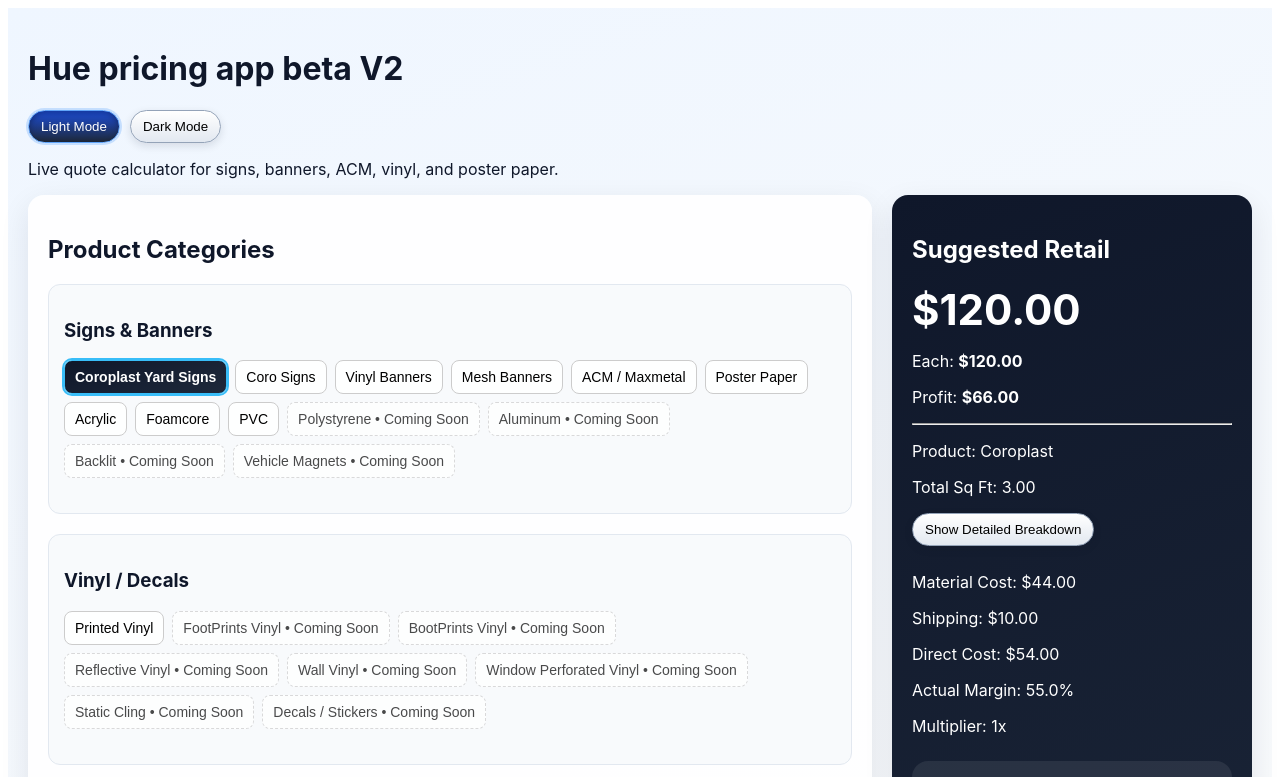
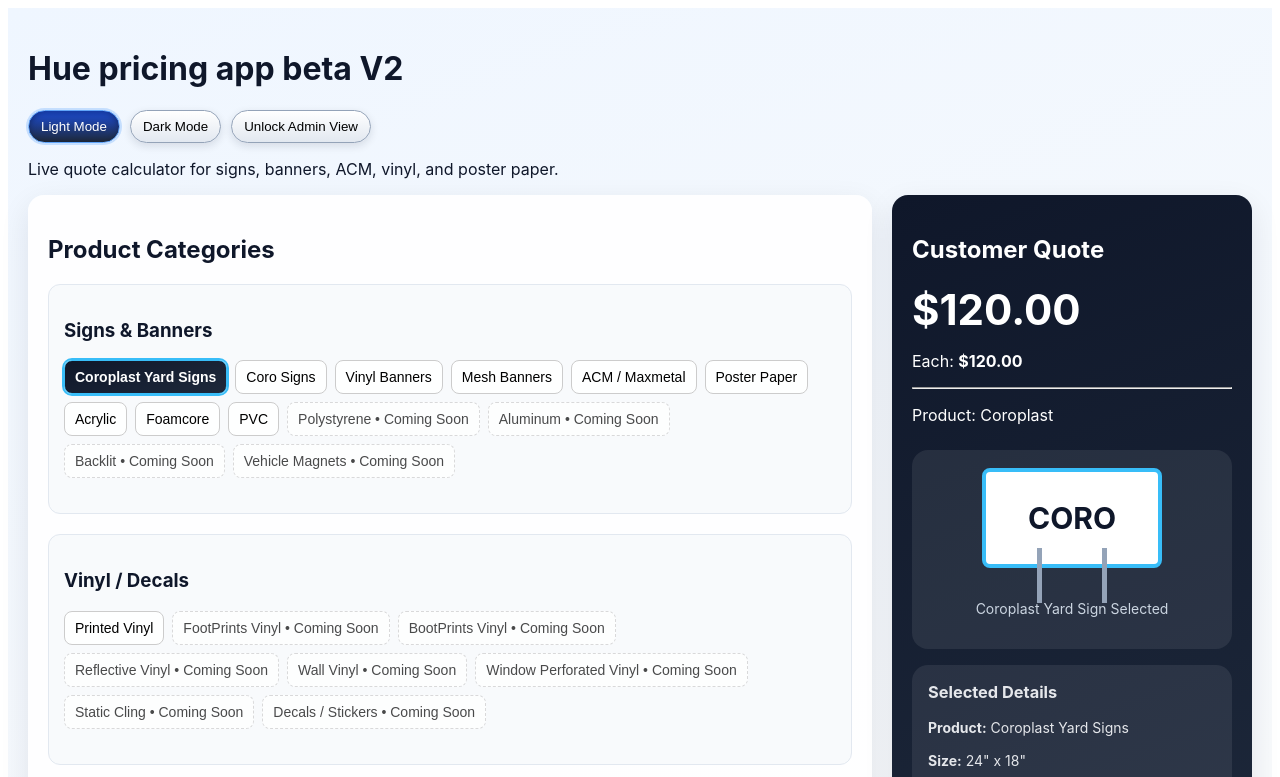
Before and after one commit to huegpx2008/hue-sign-pricing-app, a Next.js app: page / in a window 1280 px wide. Shown: the top 777 px of the page. Built offline with nearby package versions, Linux system fonts and the light colour scheme.

Commit message:
Add customer/admin view toggle for pricing visibility

```diff
--- a/app/page.js
+++ b/app/page.js
@@ -76,6 +76,7 @@ export default function Page() {
   const [pvcRush, setPvcRush] = useState(false);
   const [pvcCustomCut, setPvcCustomCut] = useState(false);
   const [theme, setTheme] = useState("light");
+  const [isAdminView, setIsAdminView] = useState(false);
   const [showBreakdown, setShowBreakdown] = useState(false);
   const [presetProduct, setPresetProduct] = useState("coro");
   const [dtfSummary, setDtfSummary] = useState(null);
@@ -91,6 +92,29 @@ export default function Page() {
   useEffect(() => {
     if (typeof window !== "undefined") localStorage.setItem("hue-theme", theme);
   }, [theme]);
+
+  useEffect(() => {
+    if (typeof window === "undefined") return;
+    setIsAdminView(localStorage.getItem("hue-admin-view") === "true");
+  }, []);
+
+  const unlockAdminView = () => {
+    if (typeof window === "undefined") return;
+    const entered = window.prompt("Enter admin password");
+    if (entered === "HUE2026") {
+      setIsAdminView(true);
+      localStorage.setItem("hue-admin-view", "true");
+    } else if (entered !== null) {
+      window.alert("Incorrect password.");
+    }
+  };
+
+  const lockAdminView = () => {
+    if (typeof window === "undefined") return;
+    setIsAdminView(false);
+    setShowBreakdown(false);
+    localStorage.removeItem("hue-admin-view");
+  };
 
   useEffect(() => {
     const linked = activeProduct && presetGroups[activeProduct] ? activeProduct : "coro";
@@ -315,7 +339,7 @@ export default function Page() {
       useDesignFee ? `Design Fee: ${money(num(designFee))}` : null,
       useSetupFee ? `Setup Fee: ${money(num(setupFee))}` : null,
       num(delivery) > 0 ? `Delivery/Install: ${money(num(delivery))}` : null,
-      num(multiplier, 1) !== 1 ? `Multiplier: ${num(multiplier, 1)}x` : null,
+      isAdminView && num(multiplier, 1) !== 1 ? `Multiplier: ${num(multiplier, 1)}x` : null,
     ].filter(Boolean),
   };
 
@@ -461,6 +485,11 @@ export default function Page() {
       <div className="themeToggle">
         <button className={`modeBtn ${theme === "light" ? "active" : ""}`} onClick={() => setTheme("light")}>Light Mode</button>
         <button className={`modeBtn ${theme === "dark" ? "active" : ""}`} onClick={() => setTheme("dark")}>Dark Mode</button>
+        {isAdminView ? (
+          <button className="modeBtn" onClick={lockAdminView}>Lock Admin View</button>
+        ) : (
+          <button className="modeBtn" onClick={unlockAdminView}>Unlock Admin View</button>
+        )}
       </div>
       <p>Live quote calculator for signs, banners, ACM, vinyl, and poster paper.</p>
 
@@ -582,9 +611,9 @@ export default function Page() {
               <Field label="Quantity" value={qty} setValue={setQty} />
               <Field label="Width Inches" value={width} setValue={setWidth} />
               <Field label="Height Inches" value={height} setValue={setHeight} />
-              <Field label="Margin %" value={margin} setValue={setMargin} />
+              {isAdminView && <Field label="Margin %" value={margin} setValue={setMargin} />}
               <Field label="Delivery / Install" value={delivery} setValue={setDelivery} />
-              <Field label="Price Multiplier" value={multiplier} setValue={setMultiplier} />
+              {isAdminView && <Field label="Price Multiplier" value={multiplier} setValue={setMultiplier} />}
             </div>
           )}
 
@@ -612,6 +641,7 @@ export default function Page() {
           showBreakdown={showBreakdown}
           setShowBreakdown={setShowBreakdown}
           dtfSummary={dtfSummary}
+          isAdminView={isAdminView}
         />
       </div>
     </main>
--- a/components/PricingSummary.js
+++ b/components/PricingSummary.js
@@ -18,6 +18,7 @@ export default function PricingSummary({
   showBreakdown,
   setShowBreakdown,
   dtfSummary,
+  isAdminView,
 }) {
   const isDtf = activeProduct === "dtfTransfers" && dtfSummary;
   const isScreenPrint = activeProduct === "screenPrinting" && dtfSummary;
@@ -26,15 +27,15 @@ export default function PricingSummary({
   return (
     <>
       <aside className="summary sticky">
-        <h2>Suggested Retail</h2>
+        <h2>{isAdminView ? "Suggested Retail" : "Customer Quote"}</h2>
         <div style={{ fontSize: 42, fontWeight: "bold" }}>{money(summaryCalc.retail)}</div>
         {!(isScreenPrint && (dtfSummary.lineItems || []).length > 1) && <p>Each: <strong>{money(summaryCalc.each)}</strong></p>}
-        <p>Profit: <strong>{money(summaryCalc.profit)}</strong></p>
+        {isAdminView && <p>Profit: <strong>{money(summaryCalc.profit)}</strong></p>}
         <hr />
         <p>Product: {isDtf ? "DTF Transfers" : isScreenPrint ? "Screen Printing" : calc.label}</p>
-        {!isDtf && !isScreenPrint && <p>Total Sq Ft: {calc.totalSqFt?.toFixed(2)}</p>}
+        {!isDtf && !isScreenPrint && isAdminView && <p>Total Sq Ft: {calc.totalSqFt?.toFixed(2)}</p>}
 
-        <button className="modeBtn" style={{ marginBottom: 10 }} onClick={() => setShowBreakdown((v) => !v)}>{showBreakdown ? "Hide" : "Show"} Detailed Breakdown</button>
+        {isAdminView && <button className="modeBtn" style={{ marginBottom: 10 }} onClick={() => setShowBreakdown((v) => !v)}>{showBreakdown ? "Hide" : "Show"} Detailed Breakdown</button>}
 
         {!isDtf && showBreakdown && calc.actualTotalSqFt !== undefined && <p>Actual Sq Ft: {calc.actualTotalSqFt.toFixed(2)}</p>}
         {!isDtf && showBreakdown && calc.effectiveSqFtEach !== undefined && <p>Effective Sq Ft Each: {showBreakdown && calc.effectiveSqFtEach.toFixed(2)}</p>}
@@ -55,7 +56,7 @@ export default function PricingSummary({
         {showBreakdown && calc.piecesPerSheet !== undefined && <p>Pieces Per Sheet: {showBreakdown && calc.piecesPerSheet}</p>}
         {showBreakdown && calc.sheetLayout !== undefined && <p>Sheet Layout: {showBreakdown && calc.sheetLayout}</p>}
         {showBreakdown && calc.costPerPiece !== undefined && <p>Cost Per Piece: {money(calc.costPerPiece)}</p>}
-        <p>Material Cost: {money(summaryCalc.materialCost)}</p>
+        {isAdminView && <p>Material Cost: {money(summaryCalc.materialCost)}</p>}
         {calc.standOffQty !== undefined && calc.standOffQty > 0 && (
           <>
             <p>Stand-Off Qty: {calc.standOffQty} ({calc.standOffColor})</p>
@@ -63,11 +64,11 @@ export default function PricingSummary({
             <p>Stand-Off Retail Charge: {money(calc.standOffRetailCharge)}</p>
           </>
         )}
-        <p>Shipping: {money(summaryCalc.shipping)}</p>
-        <p>Direct Cost: {money(summaryCalc.cost)}</p>
-        <p>Actual Margin: {summaryCalc.margin.toFixed(1)}%</p>
-        <p>Multiplier: {num(multiplier, 1)}x</p>
-        {isDtf && (
+        {isAdminView && <p>Shipping: {money(summaryCalc.shipping)}</p>}
+        {isAdminView && <p>Direct Cost: {money(summaryCalc.cost)}</p>}
+        {isAdminView && <p>Actual Margin: {summaryCalc.margin.toFixed(1)}%</p>}
+        {isAdminView && <p>Multiplier: {num(multiplier, 1)}x</p>}
+        {isAdminView && isDtf && (
           <>
             {showBreakdown && (
               <>
@@ -117,13 +118,8 @@ export default function PricingSummary({
                 <p><strong>Color:</strong> {li.color || "Not selected"}</p>
                 <p><strong>Sizes:</strong> {Object.entries(li.sizeQty || {}).filter(([,v]) => Number(v) > 0).map(([k,v]) => `${k}:${v}`).join(", ") || "None"}</p>
                 <p><strong>Total Qty:</strong> {li.totalQty}</p>
-                <p><strong>CASE_PRICE (avg):</strong> {money(li.casePrice || 0)}</p>
-                <p><strong>Product Markup %:</strong> {li.productMarkupPercent || dtfSummary.productMarkupPercent}%</p>
-                <p><strong>Marked-up Garment Price:</strong> {money(li.markedUpGarmentPrice || 0)} /shirt</p>
-                <p><strong>Garment Direct:</strong> {money(li.garmentCost)}</p>
-                <p><strong>Garment Retail:</strong> {money(li.garmentRetail)}</p>
-                <p><strong>Print Charge Allocation:</strong> {money(li.printChargeAllocated || 0)}</p>
-                <p><strong>Setup Fee Allocation:</strong> Separate fee</p>
+                {isAdminView && <p><strong>CASE_PRICE (avg):</strong> {money(li.casePrice || 0)}</p>}
+                {isAdminView && <p><strong>Product Markup %:</strong> {li.productMarkupPercent || dtfSummary.productMarkupPercent}%</p>}
                 <p><strong>Final Retail Subtotal:</strong> {money(li.finalRetailSubtotal || 0)}</p>
                 <p><strong>Print Charge Per Shirt:</strong> {money(li.printChargePerShirt || 0)}</p>
                 <p><strong>Final Retail Per Shirt:</strong> {money(li.retailPerShirt || 0)}</p>
@@ -134,13 +130,12 @@ export default function PricingSummary({
               <p key={`${pl.id}-${idx}`}><strong>{pl.name}:</strong> {pl.colors} colors • {pl.pricingType} • {money(pl.pricePerPrint)}/print • {money(pl.subtotal)}</p>
             ))}
             <p><strong>Artwork/Setup Fee:</strong> {money(dtfSummary.setupFee)}</p>
-            <p><strong>Apparel Direct Cost:</strong> {money(dtfSummary.apparelDirectCost)}</p>
+            {isAdminView && <p><strong>Apparel Direct Cost:</strong> {money(dtfSummary.apparelDirectCost)}</p>}
             <p><strong>Apparel Retail Subtotal:</strong> {money(dtfSummary.apparelRetailSubtotal)}</p>
             <p><strong>Print Charge Subtotal:</strong> {money(dtfSummary.printChargeSubtotal)}</p>
-            <p><strong>Direct Cost:</strong> {money(dtfSummary.cost)}</p>
             <p><strong>Final Retail:</strong> {money(dtfSummary.retail)}</p>
             <p><strong>Average price per shirt:</strong> {money(dtfSummary.averagePricePerShirt || dtfSummary.each)}</p>
-            <p><strong>Profit:</strong> {money(dtfSummary.profit)}</p>
+            {isAdminView && <p><strong>Profit:</strong> {money(dtfSummary.profit)}</p>}
           </div>
         ) : <SelectedDetails details={selectedDetails} />}
       </aside>
```
